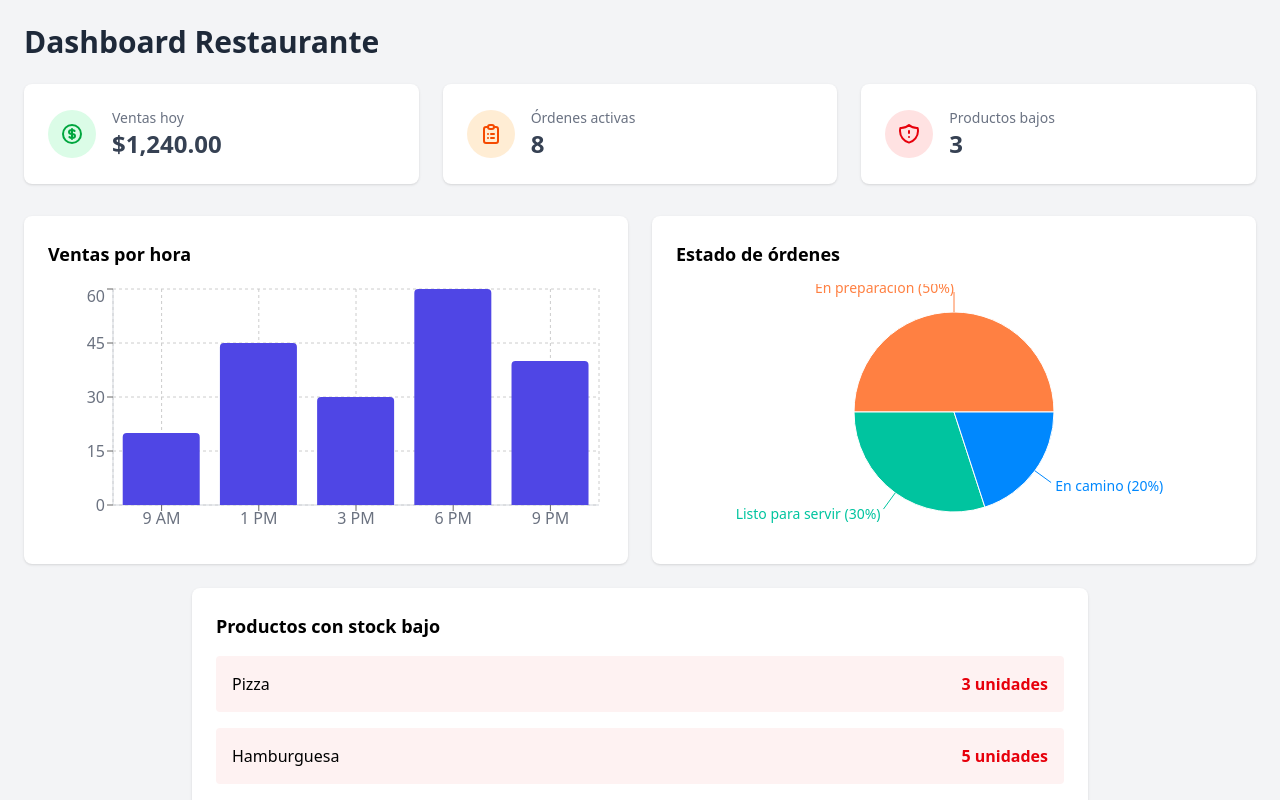
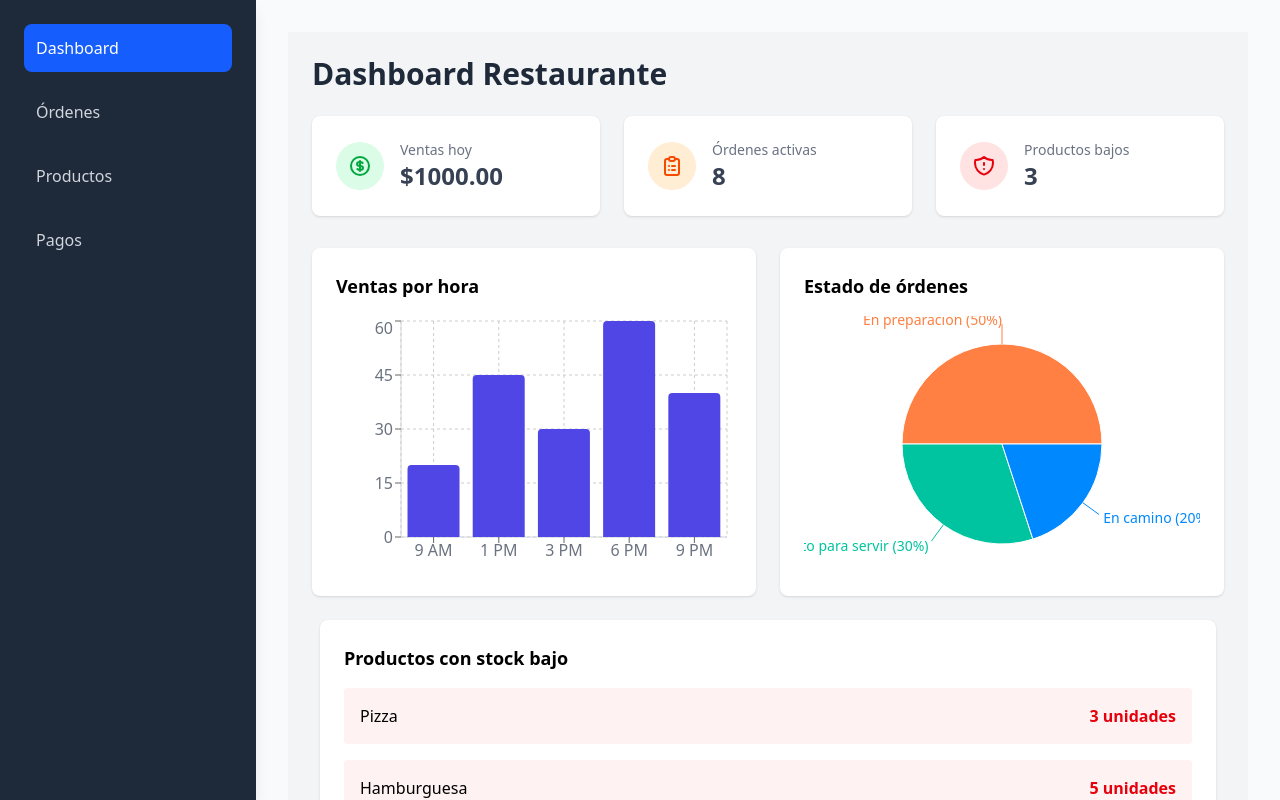
Before and after one commit to jhonabel06/POS-JHONABEL, a React (Vite) app: page /dashboard in a window 1280 px wide. Shown: the top 800 px of the page. Built offline with nearby package versions, Linux system fonts and the light colour scheme.

Commit message:
Implement layout structure with sidebar navigation and update dashboard sales display

```diff
--- a/src/App.jsx
+++ b/src/App.jsx
@@ -9,29 +9,22 @@ import Payments from './componentes/payments';
 import { BrowserRouter, Routes, Route } from 'react-router-dom';
 import RegistrarUsuario from './componentes/registrarUsuario';
 import NuevaOrden from './componentes/nuevaOrden';
+import Layout from './componentes/Layout';
 
 function App() {
   return (
-    // <BrowserRouter>
-    //   <Routes>
-    //     <Route path="/" element={<Login />} />
-    //     <Route path="/dashboard" element={<Dashboard2 />}>
-    //     <Route path="/orders" element={<Orders />} />
-    //     <Route path="/products" element={<Products />} />
-    //     <Route path="/payments" element={<Payments />} />
-    //     </Route>
-    //   </Routes>
-    // </BrowserRouter>
     <BrowserRouter>
       <Routes>
         <Route path="/" element={<Login />} />
-        <Route path="/dashboard" element={<Dashboard />} />
-        <Route path="/orders" element={<Orders />} />
-        <Route path='/nueva-orden' element={<NuevaOrden/>}/>
-        <Route path="/products" element={<Products />} />
-        <Route path="/payments" element={<Payments />} />
-        <Route path="/register" element={<RegistrarUsuario/>} />
+        <Route path="/register" element={<RegistrarUsuario />} />
 
+        <Route element={<Layout />}>
+          <Route path="/dashboard" element={<Dashboard />} />
+          <Route path="/orders" element={<Orders />} />
+          <Route path="/nueva-orden" element={<NuevaOrden />} />
+          <Route path="/products" element={<Products />} />
+          <Route path="/payments" element={<Payments />} />
+        </Route>
       </Routes>
     </BrowserRouter>
 
--- /dev/null
+++ b/src/componentes/Layout.jsx
@@ -0,0 +1,15 @@
+import { Outlet } from 'react-router-dom';
+import Sidebar from './Sidebar';
+
+const Layout = () => {
+  return (
+    <div className="flex min-h-screen">
+      <Sidebar />
+      <main className="flex-1 ml-64 p-8 bg-gray-50 min-h-screen">
+        <Outlet />
+      </main>
+    </div>
+  );
+};
+
+export default Layout;
--- /dev/null
+++ b/src/componentes/Sidebar.jsx
@@ -0,0 +1,62 @@
+import { NavLink } from 'react-router-dom';
+
+const Sidebar = () => {
+  return (
+    <div className="fixed left-0 top-0 h-screen w-64 bg-gray-800 p-6 text-white shadow-lg">
+      <nav>
+        <ul className="space-y-4">
+          <li>
+            <NavLink
+              to="/dashboard"
+              className={({ isActive }) =>
+                `block rounded-lg p-3 transition-colors hover:bg-gray-700 ${
+                  isActive ? 'bg-blue-600 text-white' : 'text-gray-300'
+                }`
+              }
+            >
+              Dashboard
+            </NavLink>
+          </li>
+          <li>
+            <NavLink
+              to="/orders"
+              className={({ isActive }) =>
+                `block rounded-lg p-3 transition-colors hover:bg-gray-700 ${
+                  isActive ? 'bg-blue-600 text-white' : 'text-gray-300'
+                }`
+              }
+            >
+              Órdenes
+            </NavLink>
+          </li>
+          <li>
+            <NavLink
+              to="/products"
+              className={({ isActive }) =>
+                `block rounded-lg p-3 transition-colors hover:bg-gray-700 ${
+                  isActive ? 'bg-blue-600 text-white' : 'text-gray-300'
+                }`
+              }
+            >
+              Productos
+            </NavLink>
+          </li>
+          <li>
+            <NavLink
+              to="/payments"
+              className={({ isActive }) =>
+                `block rounded-lg p-3 transition-colors hover:bg-gray-700 ${
+                  isActive ? 'bg-blue-600 text-white' : 'text-gray-300'
+                }`
+              }
+            >
+              Pagos
+            </NavLink>
+          </li>
+        </ul>
+      </nav>
+    </div>
+  );
+};
+
+export default Sidebar;
--- a/src/componentes/dashboard.jsx
+++ b/src/componentes/dashboard.jsx
@@ -64,7 +64,7 @@ const Dashboard = () => {
               </div>
               <div>
                 <h3 className="text-gray-500 text-sm">Ventas hoy</h3>
-                <p className="text-2xl font-bold text-gray-700">$1,240.00</p>
+                <p className="text-2xl font-bold text-gray-700">$1000.00</p>
               </div>
             </div>
           </div>
@@ -159,11 +159,6 @@ const Dashboard = () => {
                 />
               </BarChart>
             </ResponsiveContainer>
-            {/* <ResponsiveContainer width="100%" height="100%">
-              <BarChart data={dailySales}>
-                <Bar dataKey="ventas" fill="#4F46E5" radius={[4, 4, 0, 0]} />
-              </BarChart>
-            </ResponsiveContainer> */}
           </div>
         </div>
 
```
